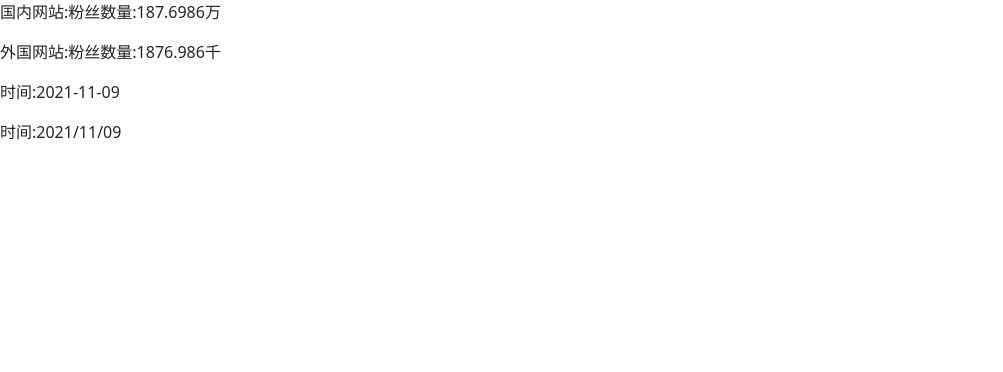
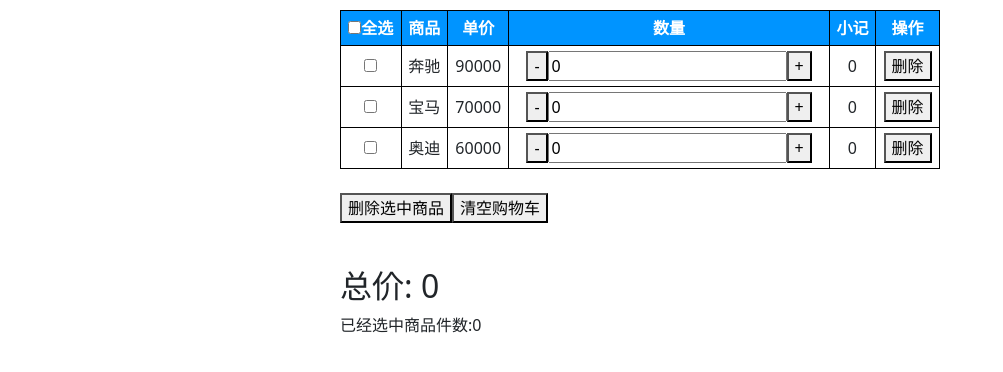
Before and after one commit to jyefddz/vue03, a Vue app: page / in a window 1280 px wide. Shown: the top 372 px of the page, without its empty margins (0-1003 px from the left). Built offline with nearby package versions, Linux system fonts and the light colour scheme.

Commit message:
vue实现购物车简单功能

```diff
--- /dev/null
+++ b/src/13.vue实现购物车基本功能.vue
@@ -0,0 +1,131 @@
+<template>
+    <div id="app">
+        <table class="tb">
+            <tr>
+                <th><input type="checkbox" v-model="isAll" />全选</th>
+                <th>商品</th>
+                <th>单价</th>
+                <th>数量</th>
+                <th>小记</th>
+                <th>操作</th>
+            </tr>
+            <!-- 循环渲染的元素tr -->
+            <tr v-for="item in list" :key="item.id">
+                <td><input type="checkbox" v-model="item.c" /></td>
+                <td>{{ item.name }}</td>
+                <td>{{ item.price }}</td>
+                <td>
+                    <button @click="subFn(item.id)">-</button>
+                    <input type="text" v-model="item.count" />
+                    <button @click="addFn(item.id)">+</button>
+                </td>
+                <td>{{ item.price * item.count }}</td>
+                <td><button @click="delFn(item.id)">删除</button></td>
+            </tr>
+
+            <tr v-if="list.length === 0">
+                <td colspan="4">没有数据咯~</td>
+            </tr>
+        </table>
+        <br />
+        <div>
+            <button @click="allDelFn">删除选中商品</button>
+            <button @click="allClearFn">清空购物车</button>
+        </div>
+        <br />
+        <div style="margin-top: 20px">
+            <h2>总价: {{ allPrice }}</h2>
+            <p>已经选中商品件数:{{ allCount }} </p>
+        </div>
+    </div>
+</template>
+
+<script>
+export default {
+    data() {
+        return {
+            list: [
+                { id: 1, name: "奔驰", price: 90000, count: 0, c: false },
+                { id: 2, name: "宝马", price: 70000, count: 0, c: false },
+                { id: 3, name: "奥迪", price: 60000, count: 0, c: false },
+            ],
+        };
+    },
+    computed: {
+        isAll: {
+            set(val) {
+                this.list.forEach((ele) => (ele.c = val))
+            },
+            get() {
+                return this.list.every((ele) => ele.c)
+            }
+        },
+        allPrice() {
+            return this.list.reduce((sum, next) => {
+                return sum + next.count * next.price
+            }, 0)
+        },
+        allCount() {
+            return this.list.reduce((sum, next) => {
+                return sum + next.count
+            }, 0)
+        }
+    },
+    methods: {
+        delFn(id) {
+            const index = this.list.findIndex((ele) => id == ele.id)
+            // 删除按钮 - 得到索引, 删除数组里元素
+            this.list.splice(index, 1);
+        },
+        subFn(id) {
+            const index = this.list.findIndex((ele) => id == ele.id)
+            console.log(index);
+            if (this.list[index].count <= 0) return this.list[index].count = 0
+            this.list[index].count--
+        },
+        addFn(id) {
+            const index = this.list.findIndex((ele) => id == ele.id)
+            // console.log(index);
+            this.list[index].count++
+        },
+        allDelFn() {
+            this.list = this.list.filter((ele) => {
+                return ele.c !== true
+            })
+        },
+        allClearFn() {
+            this.list.splice(0, this.list.length);
+        }
+    },
+};
+</script>
+
+<style>
+#app {
+    width: 600px;
+    margin: 10px auto;
+}
+
+.tb {
+    border-collapse: collapse;
+    width: 100%;
+}
+
+.tb th {
+    background-color: #0094ff;
+    color: white;
+}
+
+.tb td,
+.tb th {
+    padding: 5px;
+    border: 1px solid black;
+    text-align: center;
+}
+
+.add {
+    padding: 5px;
+    border: 1px solid black;
+    margin-bottom: 10px;
+}
+</style>
--- a/src/App.vue
+++ b/src/App.vue
@@ -1,37 +1,131 @@
 <template>
-  <div>
-    <p>国内网站:粉丝数量:{{ num | upDateNum1 }}</p>
-    <p>外国网站:粉丝数量:{{ num | upDateNum2 }}</p>
-    <p>时间:{{ time | upDateTime1("YYYY-MM-DD") }}</p>
-    <p>时间:{{ time | upDateTime2("YYYY/MM/DD") }}</p>
+  <div id="app">
+    <table class="tb">
+      <tr>
+        <th><input type="checkbox" v-model="isAll" />全选</th>
+        <th>商品</th>
+        <th>单价</th>
+        <th>数量</th>
+        <th>小记</th>
+        <th>操作</th>
+      </tr>
+      <!-- 循环渲染的元素tr -->
+      <tr v-for="item in list" :key="item.id">
+        <td><input type="checkbox" v-model="item.c" /></td>
+        <td>{{ item.name }}</td>
+        <td>{{ item.price }}</td>
+        <td>
+          <button @click="subFn(item.id)">-</button>
+          <input type="text" v-model="item.count" />
+          <button @click="addFn(item.id)">+</button>
+        </td>
+        <td>{{ item.price * item.count }}</td>
+        <td><button @click="delFn(item.id)">删除</button></td>
+      </tr>
+
+      <tr v-if="list.length === 0">
+        <td colspan="4">没有数据咯~</td>
+      </tr>
+    </table>
+    <br />
+    <div>
+      <button @click="allDelFn">删除选中商品</button>
+      <button @click="allClearFn">清空购物车</button>
+    </div>
+    <br />
+    <div style="margin-top: 20px">
+      <h2>总价: {{ allPrice }}</h2>
+      <p>已经选中商品件数:{{ allCount }} </p>
+    </div>
   </div>
 </template>
 
 <script>
-import moment from "moment";
 export default {
   data() {
     return {
-      num: 1876986,
-      time: 1636450540055
+      list: [
+        { id: 1, name: "奔驰", price: 90000, count: 0, c: false },
+        { id: 2, name: "宝马", price: 70000, count: 0, c: false },
+        { id: 3, name: "奥迪", price: 60000, count: 0, c: false },
+      ],
+    };
+  },
+  computed: {
+    isAll: {
+      set(val) {
+        this.list.forEach((ele) => (ele.c = val))
+      },
+      get() {
+        return this.list.every((ele) => ele.c)
+      }
+    },
+    allPrice() {
+      return this.list.reduce((sum, next) => {
+        return sum + next.count * next.price
+      }, 0)
+    },
+    allCount() {
+      return this.list.reduce((sum, next) => {
+        return sum + next.count
+      }, 0)
     }
   },
-  filters: {
-    upDateNum1(val) {
-      return val / 10000 + '万'
+  methods: {
+    delFn(id) {
+      const index = this.list.findIndex((ele) => id == ele.id)
+      // 删除按钮 - 得到索引, 删除数组里元素
+      this.list.splice(index, 1);
     },
-    upDateNum2(val) {
-      return val / 1000 + '千'
+    subFn(id) {
+      const index = this.list.findIndex((ele) => id == ele.id)
+      console.log(index);
+      if (this.list[index].count <= 0) return this.list[index].count = 0
+      this.list[index].count--
     },
-    upDateTime1(val) {
-      return moment(val).format("YYYY-MM-DD")
+    addFn(id) {
+      const index = this.list.findIndex((ele) => id == ele.id)
+      // console.log(index);
+      this.list[index].count++
     },
-    upDateTime2(val) {
-      return moment(val).format("YYYY/MM/DD")
+    allDelFn() {
+      this.list = this.list.filter((ele) => {
+        return ele.c !== true
+      })
+    },
+    allClearFn() {
+      this.list.splice(0, this.list.length);
     }
-  }
-}
+  },
+};
 </script>
 
 <style>
+#app {
+  width: 600px;
+  margin: 10px auto;
+}
+
+.tb {
+  border-collapse: collapse;
+  width: 100%;
+}
+
+.tb th {
+  background-color: #0094ff;
+  color: white;
+}
+
+.tb td,
+.tb th {
+  padding: 5px;
+  border: 1px solid black;
+  text-align: center;
+}
+
+.add {
+  padding: 5px;
+  border: 1px solid black;
+  margin-bottom: 10px;
+}
 </style>
```
Also changed, not shown: src/01.深拷贝.html (added, +20 -0 lines).
